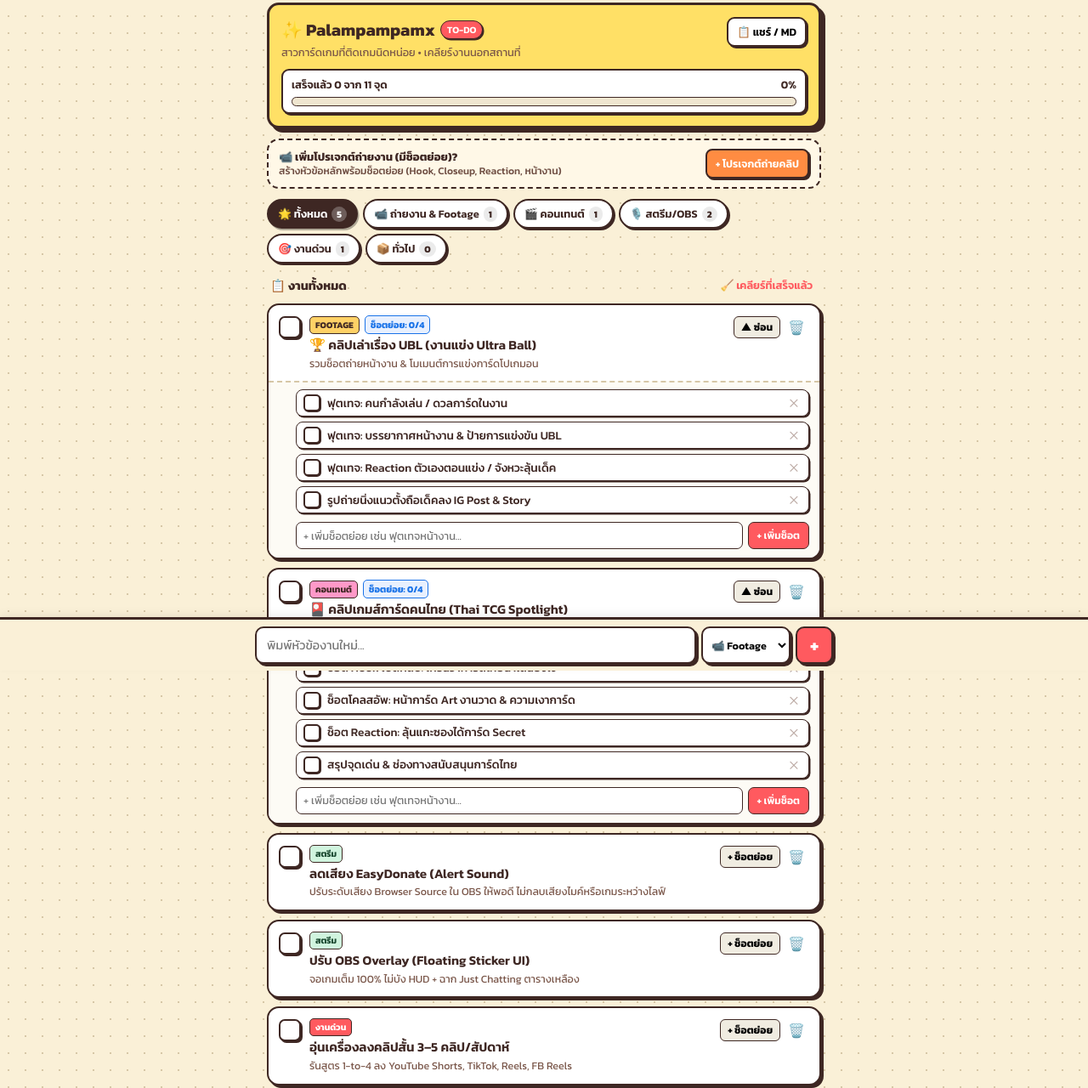
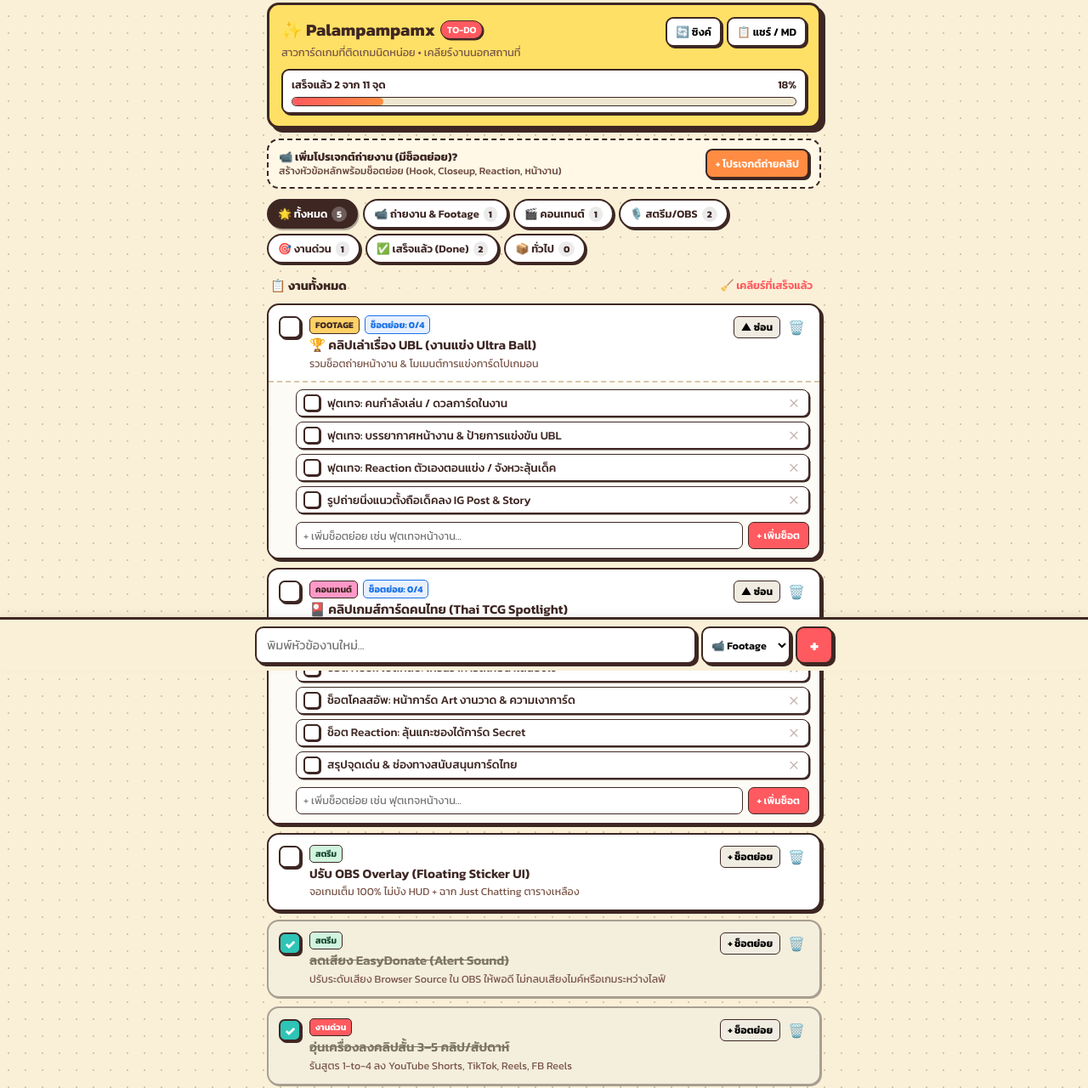
Before and after one commit to palamx/palamx-todo, a plain HTML site: page index.html in a window 1280 px wide. Shown: the part 11-1291 px from the top of the page at 85% size. Drawn offline with Linux system fonts and the light colour scheme.

Commit message:
Add done filter, sync tasks.json with completed items (EasyDonate + Shorts)

```diff
--- a/index.html
+++ b/index.html
@@ -360,6 +360,7 @@
     .tag-stream { background: #D0F4DE; color: #1B4931; }
     .tag-urgent { background: #FF5A5F; color: #FFF; }
     .tag-general { background: #E2E2E2; color: #3E2723; }
+    .tag-done { background: #2EC4B6; color: #FFF; }
 
     .subtask-badge {
       background: #E8F0FE;
@@ -683,7 +684,10 @@
           </div>
           <div class="brand-subtitle">สาวการ์ดเกมที่ติดเกมนิดหน่อย • เคลียร์งานนอกสถานที่</div>
         </div>
-        <div>
+        <div style="display: flex; gap: 6px;">
+          <button class="btn-icon" onclick="fetchLatestTasks(true)" title="ดึงข้อมูลล่าสุดจากระบบ">
+            🔄 ซิงค์
+          </button>
           <button class="btn-icon" onclick="openExportModal()" title="คัดลอกหรือแชร์">
             📋 แชร์ / MD
           </button>
@@ -776,7 +780,7 @@
   <div class="toast" id="toast">บันทึกเรียบร้อย!</div>
 
   <script>
-    const STORAGE_KEY = 'palamx_tasks_v2'; // upgrade key for nested structure
+    const STORAGE_KEY = 'palamx_tasks_v3'; // upgraded storage key for synced state
 
     // Default Initial Data with Nested Subtasks (Parent + Sub-checklists)
     const DEFAULT_TASKS = [
@@ -813,7 +817,7 @@
         title: 'ลดเสียง EasyDonate (Alert Sound)',
         desc: 'ปรับระดับเสียง Browser Source ใน OBS ให้พอดี ไม่กลบเสียงไมค์หรือเกมระหว่างไลฟ์',
         cat: 'stream',
-        completed: false,
+        completed: true,
         isOpen: false,
         subtasks: []
       },
@@ -831,7 +835,7 @@
         title: 'อุ่นเครื่องลงคลิปสั้น 3–5 คลิป/สัปดาห์',
         desc: 'รันสูตร 1-to-4 ลง YouTube Shorts, TikTok, Reels, FB Reels',
         cat: 'urgent',
-        completed: false,
+        completed: true,
         isOpen: false,
         subtasks: []
       }
@@ -843,13 +847,33 @@
       content: { label: '🎬 คอนเทนต์', badge: 'คอนเทนต์', class: 'tag-content' },
       stream: { label: '🎙️ สตรีม/OBS', badge: 'สตรีม', class: 'tag-stream' },
       urgent: { label: '🎯 งานด่วน', badge: 'งานด่วน', class: 'tag-urgent' },
+      done: { label: '✅ เสร็จแล้ว (Done)', badge: 'เสร็จแล้ว', class: 'tag-done' },
       general: { label: '📦 ทั่วไป', badge: 'ทั่วไป', class: 'tag-general' }
     };
 
     let tasks = [];
     let currentFilter = 'all';
 
-    function loadTasks() {
+    async function fetchLatestTasks(manual = false) {
+      try {
+        const res = await fetch('./tasks.json?t=' + Date.now(), { cache: 'no-store' });
+        if (res.ok) {
+          const remoteTasks = await res.json();
+          if (Array.isArray(remoteTasks) && remoteTasks.length > 0) {
+            tasks = remoteTasks;
+            saveTasks();
+            render();
+            if (manual) showToast('ซิงค์ข้อมูลล่าสุดจากระบบแล้ว! 🔄');
+            return;
+          }
+        }
+      } catch (err) {
+        console.warn('Cannot fetch tasks.json', err);
+      }
+      if (manual) showToast('ใช้ข้อมูลในเครื่อง (ไม่สามารถเชื่อมต่อเซิร์ฟเวอร์)');
+    }
+
+    async function loadTasks() {
       try {
         const stored = localStorage.getItem(STORAGE_KEY);
         if (stored) {
@@ -862,6 +886,9 @@
         tasks = [...DEFAULT_TASKS];
       }
       render();
+
+      // Background sync from tasks.json
+      await fetchLatestTasks(false);
     }
 
     function saveTasks() {
@@ -1078,9 +1105,14 @@
 
       Object.keys(CATEGORIES).forEach(key => {
         const catInfo = CATEGORIES[key];
-        const count = key === 'all'
-          ? tasks.length
-          : tasks.filter(t => t.cat === key).length;
+        let count = 0;
+        if (key === 'all') {
+          count = tasks.length;
+        } else if (key === 'done') {
+          count = tasks.filter(t => t.completed || (t.subtasks && t.subtasks.some(s => s.completed))).length;
+        } else {
+          count = tasks.filter(t => t.cat === key).length;
+        }
 
         const pill = document.createElement('div');
         pill.className = `cat-pill ${currentFilter === key ? 'active' : ''}`;
@@ -1093,9 +1125,14 @@
       });
 
       // 2. Filter & Sort
-      const filtered = currentFilter === 'all'
-        ? tasks
-        : tasks.filter(t => t.cat === currentFilter);
+      let filtered = [];
+      if (currentFilter === 'all') {
+        filtered = tasks;
+      } else if (currentFilter === 'done') {
+        filtered = tasks.filter(t => t.completed || (t.subtasks && t.subtasks.some(s => s.completed)));
+      } else {
+        filtered = tasks.filter(t => t.cat === currentFilter);
+      }
 
       const sorted = [...filtered].sort((a, b) => Number(a.completed) - Number(b.completed));
 
--- /dev/null
+++ b/tasks.json
@@ -0,0 +1,57 @@
+[
+  {
+    "id": "task-ubl",
+    "title": "🏆 คลิปเล่าเรื่อง UBL (งานแข่ง Ultra Ball)",
+    "desc": "รวมช็อตถ่ายหน้างาน & โมเมนต์การแข่งการ์ดโปเกมอน",
+    "cat": "footage",
+    "completed": false,
+    "isOpen": true,
+    "subtasks": [
+      { "id": "sub-u1", "title": "ฟุตเทจ: คนกำลังเล่น / ดวลการ์ดในงาน", "completed": false },
+      { "id": "sub-u2", "title": "ฟุตเทจ: บรรยากาศหน้างาน & ป้ายการแข่งขัน UBL", "completed": false },
+      { "id": "sub-u3", "title": "ฟุตเทจ: Reaction ตัวเองตอนแข่ง / จังหวะลุ้นเด็ค", "completed": false },
+      { "id": "sub-u4", "title": "รูปถ่ายนิ่งแนวตั้งถือเด็คลง IG Post & Story", "completed": false }
+    ]
+  },
+  {
+    "id": "task-thaicard",
+    "title": "🎴 คลิปเกมส์การ์ดคนไทย (Thai TCG Spotlight)",
+    "desc": "รวมช็อตแกะซอง & รีวิวผลงานการ์ดเกมสัญชาติไทย",
+    "cat": "content",
+    "completed": false,
+    "isOpen": true,
+    "subtasks": [
+      { "id": "sub-t1", "title": "ช็อต Hook เปิดคลิป: เกริ่นว่าการ์ดไทยน่าเล่นยังไง", "completed": false },
+      { "id": "sub-t2", "title": "ช็อตโคลสอัพ: หน้าการ์ด Art งานวาด & ความเงาการ์ด", "completed": false },
+      { "id": "sub-t3", "title": "ช็อต Reaction: ลุ้นแกะซองได้การ์ด Secret", "completed": false },
+      { "id": "sub-t4", "title": "สรุปจุดเด่น & ช่องทางสนับสนุนการ์ดไทย", "completed": false }
+    ]
+  },
+  {
+    "id": "task-ezdonate",
+    "title": "ลดเสียง EasyDonate (Alert Sound)",
+    "desc": "ปรับระดับเสียง Browser Source ใน OBS ให้พอดี ไม่กลบเสียงไมค์หรือเกมระหว่างไลฟ์",
+    "cat": "stream",
+    "completed": true,
+    "isOpen": false,
+    "subtasks": []
+  },
+  {
+    "id": "task-obs",
+    "title": "ปรับ OBS Overlay (Floating Sticker UI)",
+    "desc": "จอเกมเต็ม 100% ไม่บัง HUD + ฉาก Just Chatting ตารางเหลือง",
+    "cat": "stream",
+    "completed": false,
+    "isOpen": false,
+    "subtasks": []
+  },
+  {
+    "id": "task-shorts",
+    "title": "อุ่นเครื่องลงคลิปสั้น 3–5 คลิป/สัปดาห์",
+    "desc": "รันสูตร 1-to-4 ลง YouTube Shorts, TikTok, Reels, FB Reels",
+    "cat": "urgent",
+    "completed": true,
+    "isOpen": false,
+    "subtasks": []
+  }
+]
```
